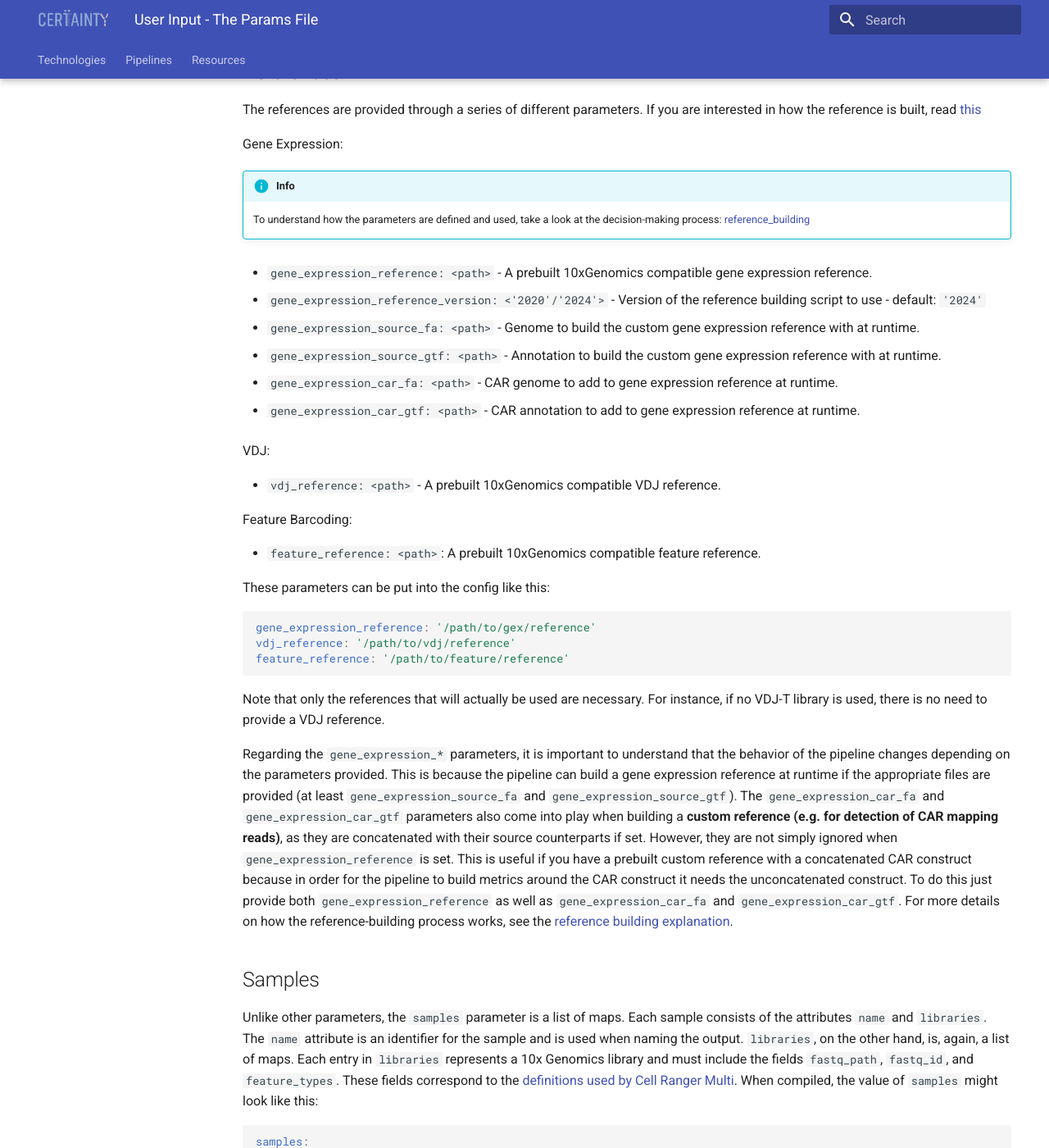
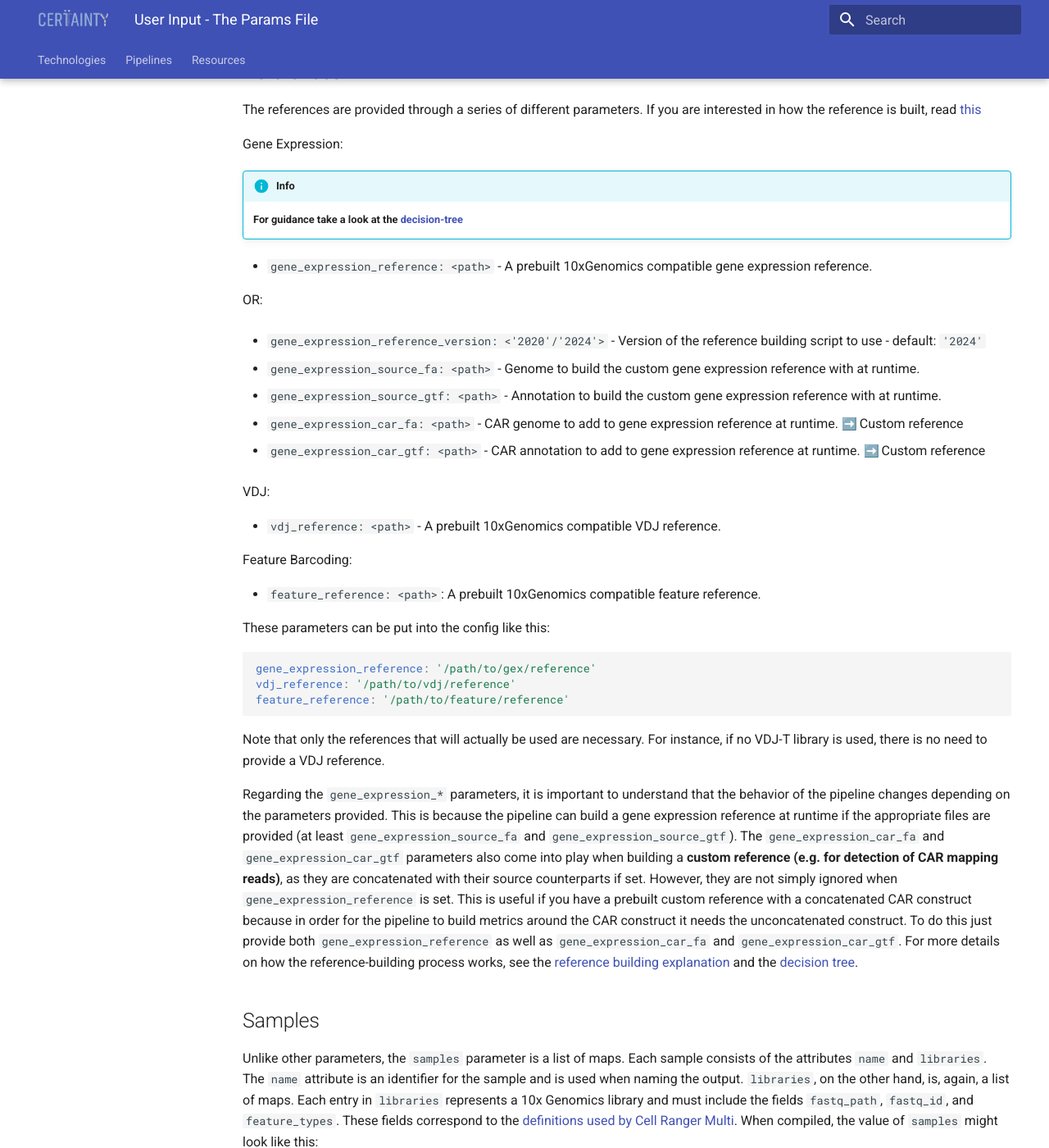
Before and after one commit to fraunhofer-izi/Living-Drugs-Wiki, an MkDocs documentation site: the page built from wiki/Home/Pipelines/CERTOMICS-Pipeline/Documentation/params-file.md, in a window 1280 px wide and 1400 px high, scrolled down 316 px. Shown: the whole window at 82% size. Built offline with MkDocs 1.6.1 and Material for MkDocs 9.7.7, drawn with Linux system fonts in a browser that asks for light colours; emoji names are drawn with the system emoji font.

Commit message:
updated decription decision-tree refrence building

```diff
--- a/wiki/Home/Pipelines/CERTOMICS-Pipeline/Documentation/params-file.md
+++ b/wiki/Home/Pipelines/CERTOMICS-Pipeline/Documentation/params-file.md
@@ -9,9 +9,11 @@ The references are provided through a series of different parameters. If you are
 Gene Expression:
 
 !!! info
-    To understand how the parameters are defined and used, take a look at the decision-making process: [reference_building](../../../../images/pipelines/CERTOMICS/Pipeline_options.drawio.svg)
+    **For guidance take a look at the [decision-tree](../../../../images/pipelines/CERTOMICS/Pipeline_options.drawio.svg)**
 
 - `gene_expression_reference: <path>` - A prebuilt 10xGenomics compatible gene expression reference.
+
+OR:
 
 - `gene_expression_reference_version: <'2020'/'2024'>` - Version of the reference building script to use - default: `'2024'`
 
@@ -19,9 +21,9 @@ Gene Expression:
 
 - `gene_expression_source_gtf: <path>` - Annotation to build the custom gene expression reference with at runtime.
 
-- `gene_expression_car_fa: <path>` - CAR genome to add to gene expression reference at runtime.
+- `gene_expression_car_fa: <path>` - CAR genome to add to gene expression reference at runtime. :arrow_right: Custom reference
 
-- `gene_expression_car_gtf: <path>` - CAR annotation to add to gene expression reference at runtime.
+- `gene_expression_car_gtf: <path>` - CAR annotation to add to gene expression reference at runtime. :arrow_right: Custom reference
 
 VDJ:
 
@@ -41,7 +43,7 @@ feature_reference: '/path/to/feature/reference'
 
 Note that only the references that will actually be used are necessary. For instance, if no VDJ-T library is used, there is no need to provide a VDJ reference.
 
-Regarding the `gene_expression_*` parameters, it is important to understand that the behavior of the pipeline changes depending on the parameters provided. This is because the pipeline can build a gene expression reference at runtime if the appropriate files are provided (at least `gene_expression_source_fa` and `gene_expression_source_gtf`). The `gene_expression_car_fa` and `gene_expression_car_gtf` parameters also come into play when building a **custom reference (e.g. for detection of CAR mapping reads)**, as they are concatenated with their source counterparts if set. However, they are not simply ignored when `gene_expression_reference` is set. This is useful if you have a prebuilt custom reference with a concatenated CAR construct because in order for the pipeline to build metrics around the CAR construct it needs the unconcatenated construct. To do this just provide both `gene_expression_reference` as well as `gene_expression_car_fa` and `gene_expression_car_gtf`. For more details on how the reference-building process works, see the [reference building explanation](./reference_building.md).
+Regarding the `gene_expression_*` parameters, it is important to understand that the behavior of the pipeline changes depending on the parameters provided. This is because the pipeline can build a gene expression reference at runtime if the appropriate files are provided (at least `gene_expression_source_fa` and `gene_expression_source_gtf`). The `gene_expression_car_fa` and `gene_expression_car_gtf` parameters also come into play when building a **custom reference (e.g. for detection of CAR mapping reads)**, as they are concatenated with their source counterparts if set. However, they are not simply ignored when `gene_expression_reference` is set. This is useful if you have a prebuilt custom reference with a concatenated CAR construct because in order for the pipeline to build metrics around the CAR construct it needs the unconcatenated construct. To do this just provide both `gene_expression_reference` as well as `gene_expression_car_fa` and `gene_expression_car_gtf`. For more details on how the reference-building process works, see the [reference building explanation](./reference_building.md) and the [decision tree](../../../../images/pipelines/CERTOMICS/Pipeline_options.drawio.svg).
 
 ## Samples
 
```
Also changed, not shown: wiki/Home/Pipelines/CERTOMICS-Pipeline/Documentation/reference_building.md (+1 -1 lines).
